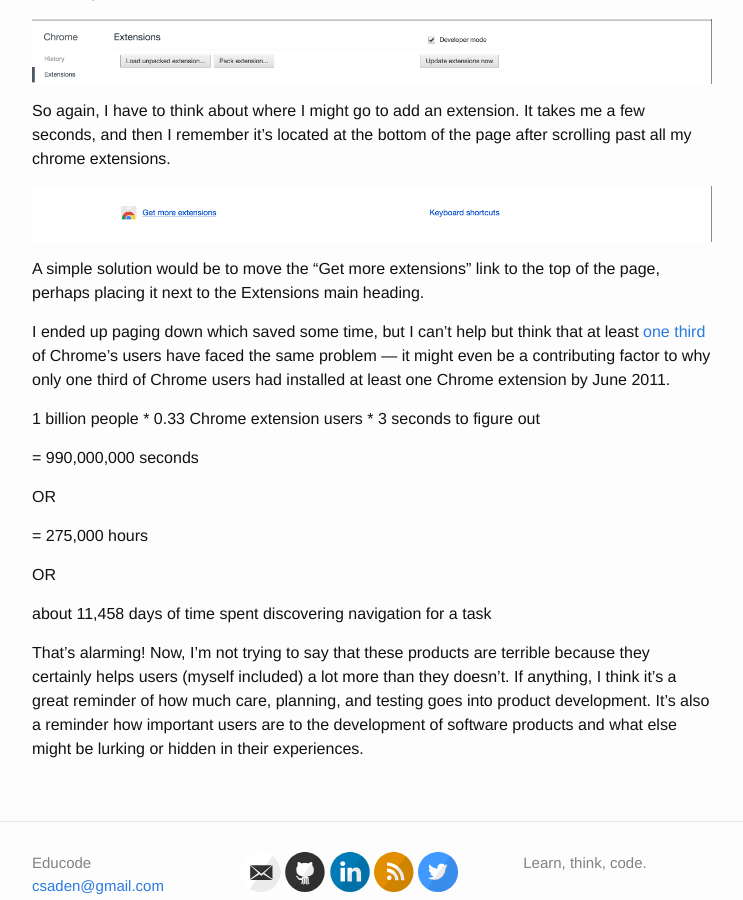
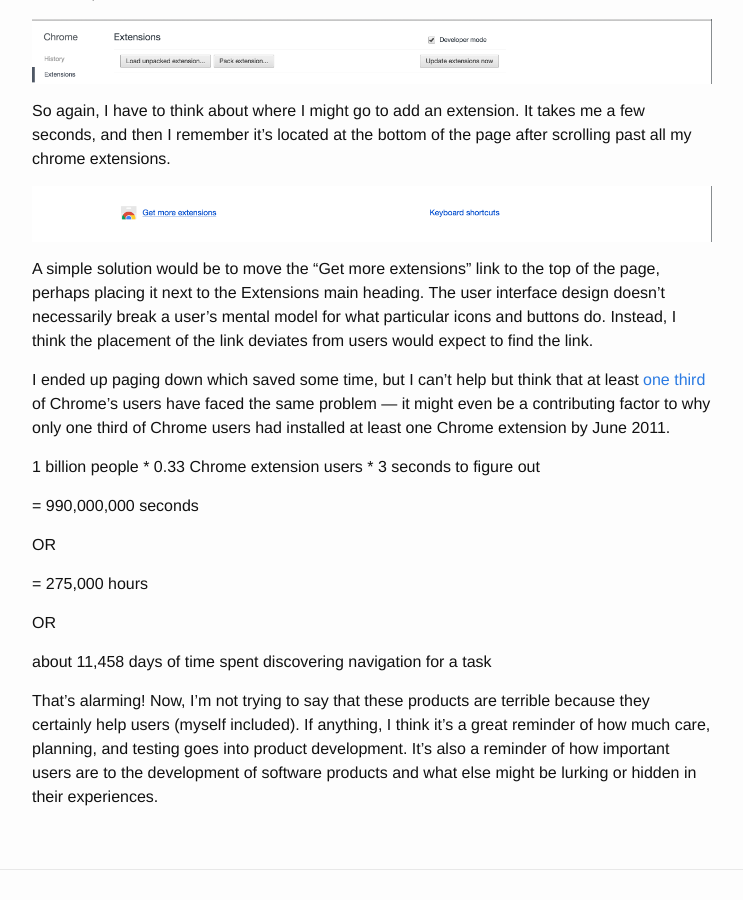
Before and after one commit to csaden/csaden.github.io, a Jekyll site: the page built from userexperience/_posts/2016-03-20-consistent-patterns.md, in a window 1280 px wide and 900 px high, scrolled down 5971 px. Shown: the whole window, without its empty margins (268-1011 px from the left). Built offline with Jekyll 4.4.1, drawn with Linux system fonts in a browser that asks for light colours; comment, search, counter and statistics services are not loaded.

Commit message:
fix closing span and wrap up article

```diff
--- a/userexperience/_posts/2016-03-20-consistent-patterns.md
+++ b/userexperience/_posts/2016-03-20-consistent-patterns.md
@@ -93,9 +93,9 @@
   <img style="margin-bottom: 15px" src="/assets/chrome_extension_add.png">
 </div>
 
-A simple solution would be to move the "Get more extensions" link to the top of the page, perhaps placing it next to the Extensions main heading.
+A simple solution would be to move the "Get more extensions" link to the top of the page, perhaps placing it next to the Extensions main heading. The user interface design doesn't necessarily break a user's mental model for what particular icons and buttons do. Instead, I think the placement of the link deviates from users would expect to find the link.
 
-I ended up paging down which saved some time, but I can't help but think that at least [one third](http://www.extremetech.com/internet/87484-85-of-firefox-users-use-add-ons-chrome-users-just-33) of Chrome's users have faced the same problem <span>&mdash;<span> it might even be a contributing factor to why only one third of Chrome users had installed at least one Chrome extension by June 2011.
+  I ended up paging down which saved some time, but I can't help but think that at least [one third](http://www.extremetech.com/internet/87484-85-of-firefox-users-use-add-ons-chrome-users-just-33) of Chrome's users have faced the same problem <span>&mdash;</span> it might even be a contributing factor to why only one third of Chrome users had installed at least one Chrome extension by June 2011.
 
 1 billion people * 0.33 Chrome extension users * 3 seconds to figure out
 
@@ -109,4 +109,4 @@
 
 about 11,458 days of time spent discovering navigation for a task
 
-That's alarming! Now, I'm not trying to say that these products are terrible because they certainly helps users (myself included) a lot more than they doesn't. If anything, I think it's a great reminder of how much care, planning, and testing goes into product development. It's also a reminder how important users are to the development of software products and what else might be lurking or hidden in their experiences.
+That's alarming! Now, I'm not trying to say that these products are terrible because they certainly help users (myself included). If anything, I think it's a great reminder of how much care, planning, and testing goes into product development. It's also a reminder of how important users are to the development of software products and what else might be lurking or hidden in their experiences.
```
